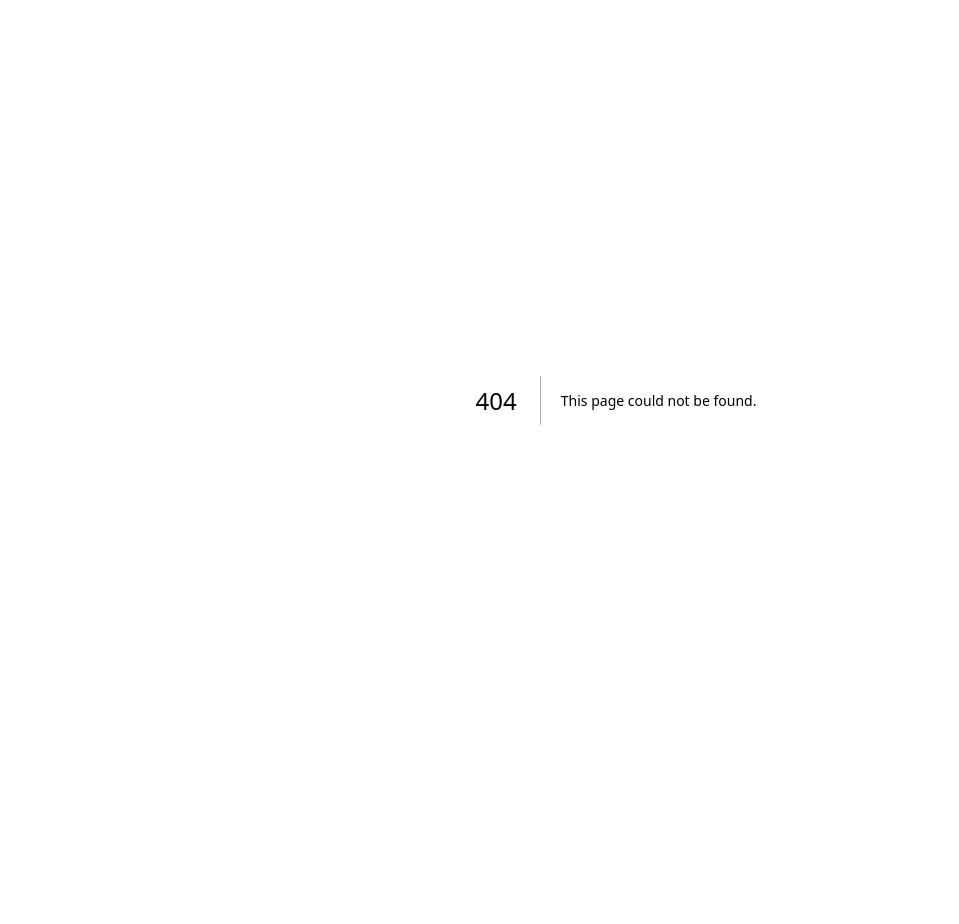
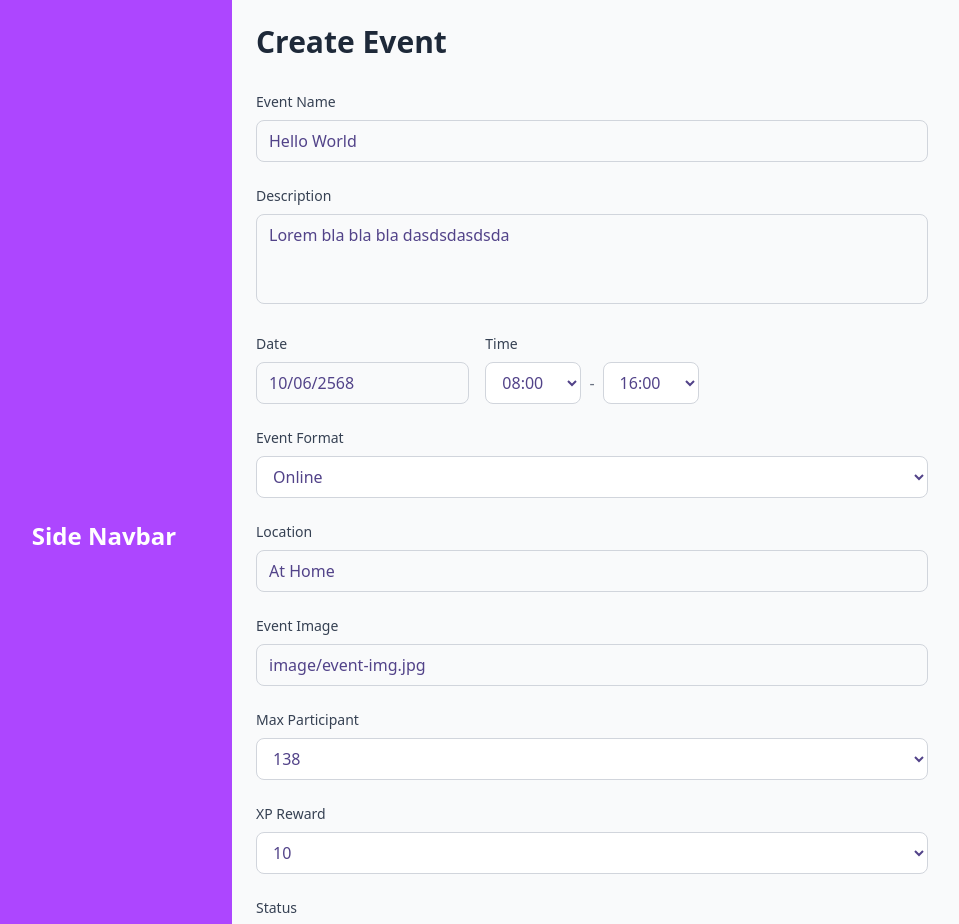
Before and after one commit to Rabbit-Start-x-TTTA/rocket-xp-frontend, a Next.js app: page /event-management/create in a window 1280 px wide. Before the commit this address had no page. Shown: the top 924 px of the page, without its empty margins (24-983 px from the left). Before the commit the page ends 800 px from the top, so only its background shows below. Built offline with nearby package versions, Linux system fonts and the light colour scheme.

Commit message:
feat: create a create event page and link it

```diff
--- /dev/null
+++ b/src/app/event-management/create/page.tsx
@@ -0,0 +1,164 @@
+export default function CreateEventPage() {
+  return (
+    <div className="flex min-h-screen bg-gray-50">
+      {/* Side Navbar */}
+      <nav className="bg-purple-500 flex justify-center items-center w-64 text-white text-2xl font-semibold">
+        Side Navbar
+      </nav>
+
+      {/* Main Content */}
+      <main className="flex-1 p-6">
+        <h1 className="text-3xl font-bold text-gray-800 mb-8">Create Event</h1>
+
+        <div className="max-w-2xl">
+          <div className="space-y-6">
+            {/* Event Name */}
+            <div>
+              <div className="block text-sm font-medium text-gray-700 mb-2">
+                Event Name
+              </div>
+              <input
+                type="text"
+                defaultValue="Hello World"
+                className="w-full px-3 py-2 border border-gray-300 rounded-md focus:outline-none focus:ring-2 focus:ring-purple-500 focus:border-transparent"
+              />
+            </div>
+
+            {/* Description */}
+            <div>
+              <div className="block text-sm font-medium text-gray-700 mb-2">
+                Description
+              </div>
+              <textarea
+                defaultValue="Lorem bla bla bla dasdsdasdsda"
+                rows={3}
+                className="w-full px-3 py-2 border border-gray-300 rounded-md focus:outline-none focus:ring-2 focus:ring-purple-500 focus:border-transparent resize-none"
+              />
+            </div>
+
+            {/* Date and Time */}
+            <div className="grid grid-cols-1 md:grid-cols-3 gap-4">
+              <div>
+                <div className="block text-sm font-medium text-gray-700 mb-2">
+                  Date
+                </div>
+                <input
+                  type="text"
+                  defaultValue="10/06/2568"
+                  className="w-full px-3 py-2 border border-gray-300 rounded-md focus:outline-none focus:ring-2 focus:ring-purple-500 focus:border-transparent"
+                />
+              </div>
+              <div>
+                <div className="block text-sm font-medium text-gray-700 mb-2">
+                  Time
+                </div>
+                <div className="flex gap-2">
+                  <select className="flex-1 px-3 py-2 border border-gray-300 rounded-md focus:outline-none focus:ring-2 focus:ring-purple-500 focus:border-transparent bg-white">
+                    <option>08:00</option>
+                    <option>09:00</option>
+                    <option>10:00</option>
+                    <option>11:00</option>
+                  </select>
+                  <span className="flex items-center text-gray-500">-</span>
+                  <select className="flex-1 px-3 py-2 border border-gray-300 rounded-md focus:outline-none focus:ring-2 focus:ring-purple-500 focus:border-transparent bg-white">
+                    <option>16:00</option>
+                    <option>17:00</option>
+                    <option>18:00</option>
+                    <option>19:00</option>
+                  </select>
+                </div>
+              </div>
+            </div>
+
+            {/* Event Format */}
+            <div>
+              <div className="block text-sm font-medium text-gray-700 mb-2">
+                Event Format
+              </div>
+              <select className="w-full px-3 py-2 border border-gray-300 rounded-md focus:outline-none focus:ring-2 focus:ring-purple-500 focus:border-transparent bg-white">
+                <option>Online</option>
+                <option>Offline</option>
+                <option>Hybrid</option>
+              </select>
+            </div>
+
+            {/* Location */}
+            <div>
+              <div className="block text-sm font-medium text-gray-700 mb-2">
+                Location
+              </div>
+              <input
+                type="text"
+                defaultValue="At Home"
+                className="w-full px-3 py-2 border border-gray-300 rounded-md focus:outline-none focus:ring-2 focus:ring-purple-500 focus:border-transparent"
+              />
+            </div>
+
+            {/* Event Image */}
+            <div>
+              <div className="block text-sm font-medium text-gray-700 mb-2">
+                Event Image
+              </div>
+              <input
+                type="text"
+                defaultValue="image/event-img.jpg"
+                className="w-full px-3 py-2 border border-gray-300 rounded-md focus:outline-none focus:ring-2 focus:ring-purple-500 focus:border-transparent"
+              />
+            </div>
+
+            {/* Max Participant */}
+            <div>
+              <div className="block text-sm font-medium text-gray-700 mb-2">
+                Max Participant
+              </div>
+              <select className="w-full px-3 py-2 border border-gray-300 rounded-md focus:outline-none focus:ring-2 focus:ring-purple-500 focus:border-transparent bg-white">
+                <option>138</option>
+                <option>50</option>
+                <option>100</option>
+                <option>200</option>
+                <option>500</option>
+              </select>
+            </div>
+
+            {/* XP Reward */}
+            <div>
+              <div className="block text-sm font-medium text-gray-700 mb-2">
+                XP Reward
+              </div>
+              <select className="w-full px-3 py-2 border border-gray-300 rounded-md focus:outline-none focus:ring-2 focus:ring-purple-500 focus:border-transparent bg-white">
+                <option>10</option>
+                <option>20</option>
+                <option>30</option>
+                <option>50</option>
+                <option>100</option>
+              </select>
+            </div>
+
+            {/* Status */}
+            <div>
+              <div className="block text-sm font-medium text-gray-700 mb-2">
+                Status
+              </div>
+              <select className="w-full px-3 py-2 border border-gray-300 rounded-md focus:outline-none focus:ring-2 focus:ring-purple-500 focus:border-transparent bg-white">
+                <option>Draft</option>
+                <option>Active</option>
+                <option>Upcoming</option>
+                <option>Completed</option>
+              </select>
+            </div>
+
+            {/* ADD Button */}
+            <div className="pt-4">
+              <button
+                type="button"
+                className="bg-purple-400 hover:bg-purple-500 text-white px-8 py-2 rounded-md font-medium transition-colors"
+              >
+                ADD
+              </button>
+            </div>
+          </div>
+        </div>
+      </main>
+    </div>
+  );
+}
--- a/src/app/event-management/page.tsx
+++ b/src/app/event-management/page.tsx
@@ -1,4 +1,5 @@
 import { Edit, Trash2, QrCode } from "lucide-react";
+import Link from "next/link";
 
 export default function EventManagementPage() {
   type Event = {
@@ -70,9 +71,11 @@ export default function EventManagementPage() {
 
           {/* Action Buttons */}
           <div className="flex gap-4 mb-6">
-            <button className="bg-purple-400 hover:bg-purple-500 text-white px-6 py-2 rounded-md font-medium transition-colors">
-              ADD
-            </button>
+            <Link href="/event-management/create">
+              <button className="bg-purple-400 hover:bg-purple-500 text-white px-6 py-2 rounded-md font-medium transition-colors">
+                ADD
+              </button>
+            </Link>
             <button className="bg-purple-400 hover:bg-purple-500 text-white px-6 py-2 rounded-md font-medium transition-colors">
               EXPORT
             </button>
```
